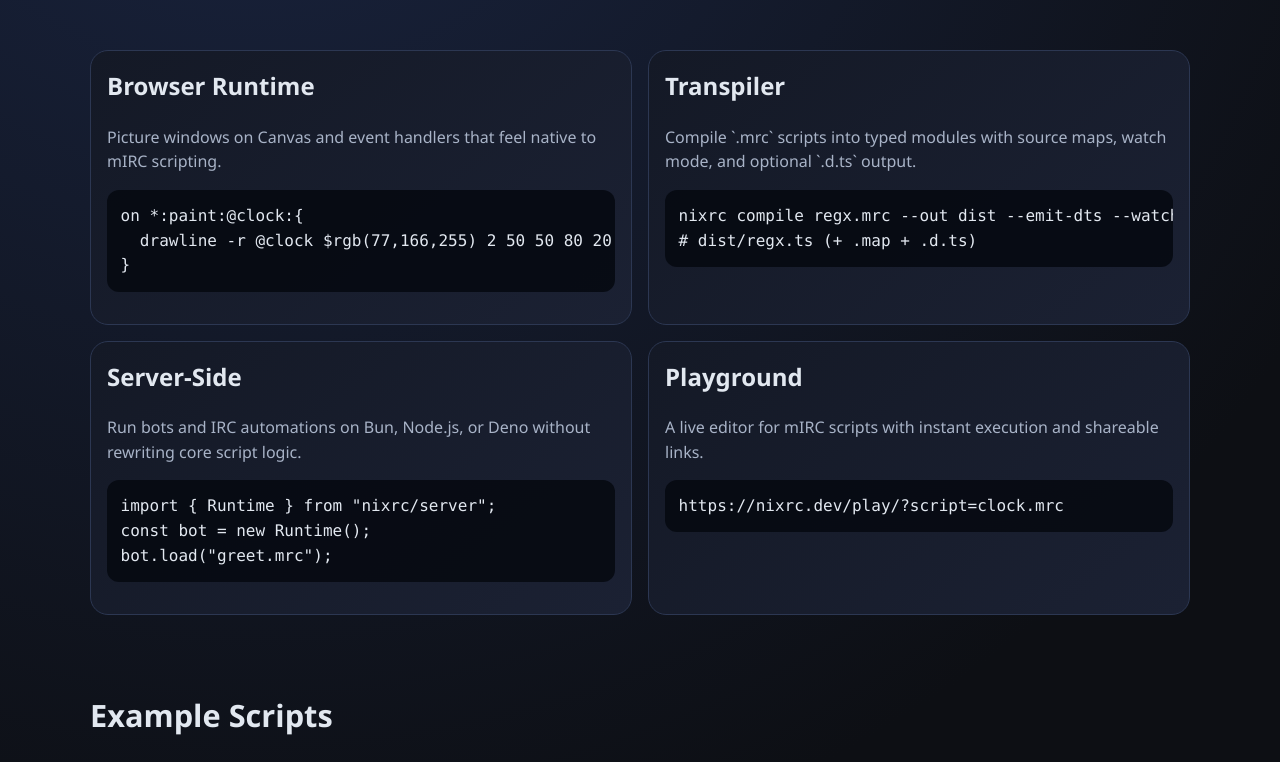
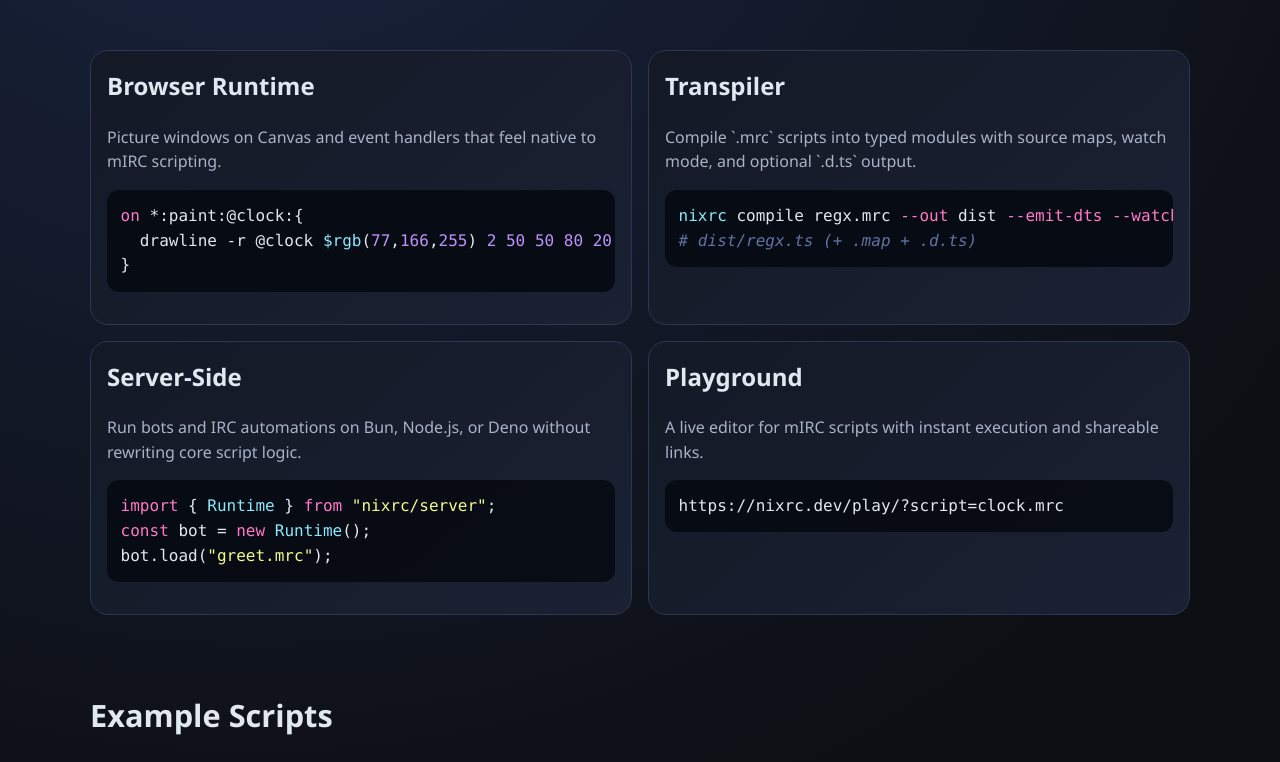
Before and after one commit to pateketrueke/nixrc, a plain HTML site: page index.html in a window 1280 px wide. Shown: the part 968-1730 px from the top of the page. Drawn offline with Linux system fonts and the light colour scheme.

Commit message:
deploy: 9e5c15a4d785fd57d758cbe420de388133fa3d26

```diff
--- /dev/null
+++ b/highlight.js
@@ -0,0 +1,95 @@
+function escapeHtml(text) {
+  return text.replace(/[&<>]/g, (ch) => {
+    if (ch === "&") return "&amp;";
+    if (ch === "<") return "&lt;";
+    return "&gt;";
+  });
+}
+
+function collectRanges(text, tokens) {
+  const used = new Uint8Array(text.length);
+  const ranges = [];
+
+  for (const [pattern, cls] of tokens) {
+    const re = new RegExp(pattern.source, pattern.flags);
+    let match = re.exec(text);
+    while (match) {
+      const start = match.index;
+      const end = start + match[0].length;
+      let overlaps = false;
+
+      for (let i = start; i < end; i += 1) {
+        if (used[i]) {
+          overlaps = true;
+          break;
+        }
+      }
+
+      if (!overlaps && end > start) {
+        for (let i = start; i < end; i += 1) used[i] = 1;
+        ranges.push({ start, end, cls });
+      }
+      match = re.exec(text);
+    }
+  }
+
+  ranges.sort((a, b) => a.start - b.start);
+  return ranges;
+}
+
+function paint(text, tokens, appendTrailingNewline = true) {
+  if (!text) return appendTrailingNewline ? "\n" : "";
+
+  const ranges = collectRanges(text, tokens);
+  let out = "";
+  let cursor = 0;
+
+  for (const range of ranges) {
+    if (cursor < range.start) {
+      out += escapeHtml(text.slice(cursor, range.start));
+    }
+    out += `<span class="${range.cls}">${escapeHtml(text.slice(range.start, range.end))}</span>`;
+    cursor = range.end;
+  }
+
+  if (cursor < text.length) {
+    out += escapeHtml(text.slice(cursor));
+  }
+
+  if (appendTrailingNewline) return `${out}\n`;
+  return out;
+}
+
+const TOKENS_MIRC = [
+  [/;[^\n]*/g, "hl-comment"],
+  [/\$[A-Za-z_][A-Za-z0-9_.]*/g, "hl-ident"],
+  [/%[A-Za-z_][A-Za-z0-9_.]*/g, "hl-var"],
+  [/\b(alias|on|var|set|if|elseif|else|while|return|halt|timer|dialog|inc|dec)\b/gi, "hl-kw"],
+  [/\b\d+(\.\d+)?\b/g, "hl-num"],
+];
+
+const TOKENS_SH = [
+  [/#.*/g, "hl-comment"],
+  [/^[ \t]*[A-Za-z_][\w-]*/gm, "hl-ident"],
+  [/--[\w-]+/g, "hl-kw"],
+];
+
+const TOKENS_TS = [
+  [/\/\/[^\n]*/g, "hl-comment"],
+  [/"[^"\n]*"|'[^'\n]*'/g, "hl-str"],
+  [/\b(import|from|const|new|let|var|return|export)\b/g, "hl-kw"],
+  [/\b[A-Z][A-Za-z0-9_]*\b/g, "hl-ident"],
+  [/\b\d+(\.\d+)?\b/g, "hl-num"],
+];
+
+export function highlightMirc(text, appendTrailingNewline = true) {
+  return paint(text, TOKENS_MIRC, appendTrailingNewline);
+}
+
+export function highlightSh(text, appendTrailingNewline = true) {
+  return paint(text, TOKENS_SH, appendTrailingNewline);
+}
+
+export function highlightTs(text, appendTrailingNewline = true) {
+  return paint(text, TOKENS_TS, appendTrailingNewline);
+}
--- a/index.html
+++ b/index.html
@@ -154,6 +154,6 @@ bot.load("greet.mrc");</code></pre>
       </nav>
       <p>Made by alvaro · <span id="year"></span></p>
     </footer>
-    <script src="./main.js"></script>
+    <script type="module" src="./main.js"></script>
   </body>
 </html>
--- a/main.js
+++ b/main.js
@@ -1,3 +1,5 @@
+import { highlightMirc, highlightSh, highlightTs } from "./highlight.js";
+
 const demoScript = `; nixrc preview
 alias init {
   echo -a nixrc browser runtime online
@@ -14,10 +16,29 @@ on *:start:{ init }`;
 const target = document.getElementById("typewriter");
 const yearNode = document.getElementById("year");
 let i = 0;
+let currentText = "";
+
+function highlightStaticSnippets() {
+  document.querySelectorAll(".pillars pre code").forEach((el) => {
+    const text = el.textContent || "";
+    if (el.classList.contains("lang-mirc")) {
+      el.innerHTML = highlightMirc(text);
+      return;
+    }
+    if (el.classList.contains("lang-sh")) {
+      el.innerHTML = highlightSh(text);
+      return;
+    }
+    if (el.classList.contains("lang-ts")) {
+      el.innerHTML = highlightTs(text);
+    }
+  });
+}
 
 function typeNext() {
   if (!target || i >= demoScript.length) return;
-  target.textContent += demoScript[i];
+  currentText += demoScript[i];
+  target.innerHTML = highlightMirc(currentText, false);
   i += 1;
   const delay = demoScript[i - 1] === "\n" ? 40 : 16;
   setTimeout(typeNext, delay);
@@ -35,5 +56,6 @@ const observer = new IntersectionObserver(
 );
 
 document.querySelectorAll(".reveal").forEach((node) => observer.observe(node));
+highlightStaticSnippets();
 if (yearNode) yearNode.textContent = new Date().getFullYear();
 setTimeout(typeNext, 250);
--- a/styles.css
+++ b/styles.css
@@ -7,6 +7,12 @@
   --primary: #4da6ff;
   --accent: #ffb347;
   --ok: #4cd6a8;
+  --hl-comment: #6272a4;
+  --hl-ident: #8be9fd;
+  --hl-var: #f1fa8c;
+  --hl-kw: #ff79c6;
+  --hl-num: #bd93f9;
+  --hl-str: #f1fa8c;
   --radius: 18px;
 }
 
@@ -134,6 +140,31 @@ h1 {
   min-height: 245px;
   padding: 1rem 1.1rem 1.3rem;
   color: #b8e2ff;
+}
+
+.hl-comment {
+  color: var(--hl-comment);
+  font-style: italic;
+}
+
+.hl-ident {
+  color: var(--hl-ident);
+}
+
+.hl-var {
+  color: var(--hl-var);
+}
+
+.hl-kw {
+  color: var(--hl-kw);
+}
+
+.hl-num {
+  color: var(--hl-num);
+}
+
+.hl-str {
+  color: var(--hl-str);
 }
 
 main section {
```
